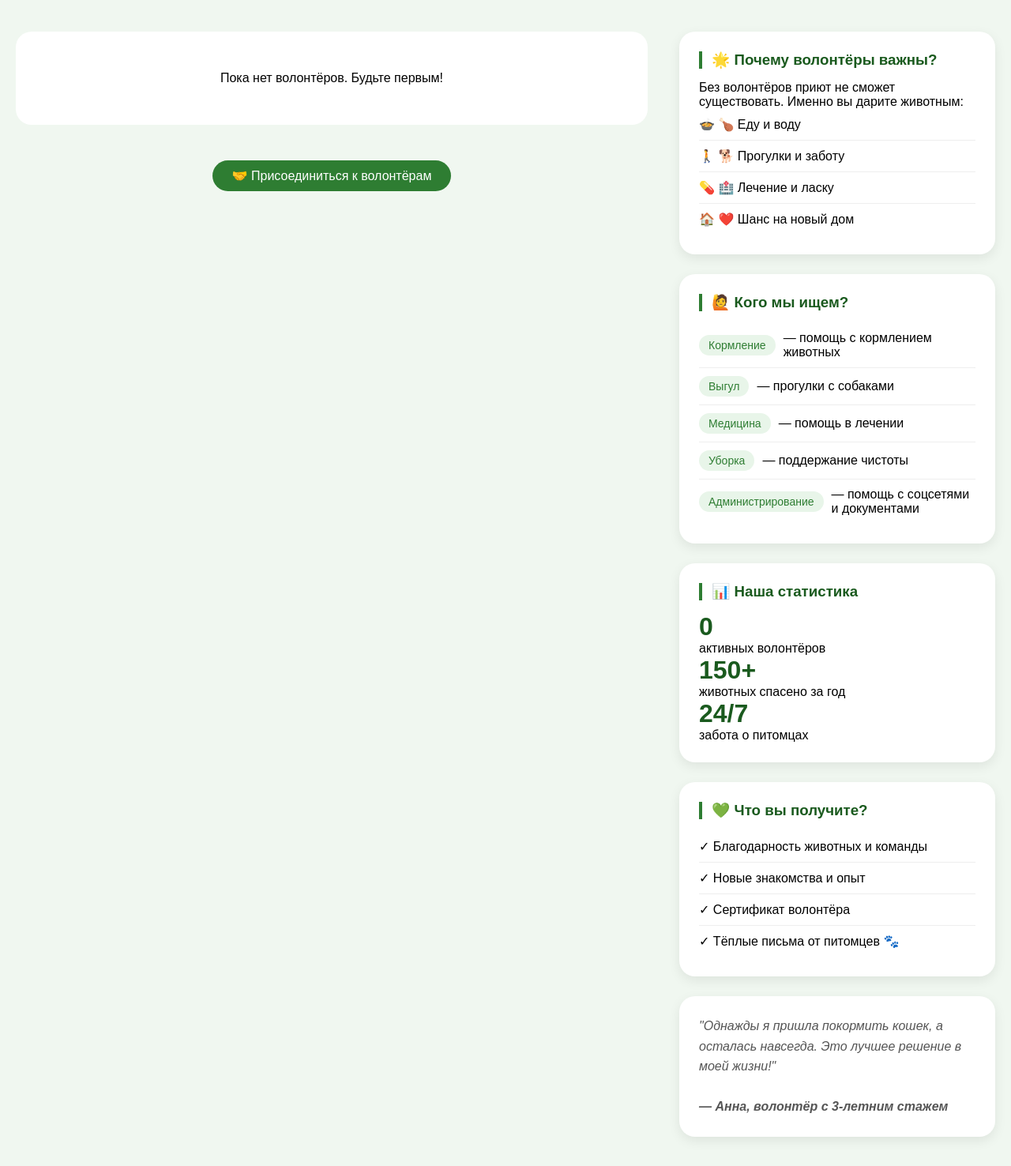
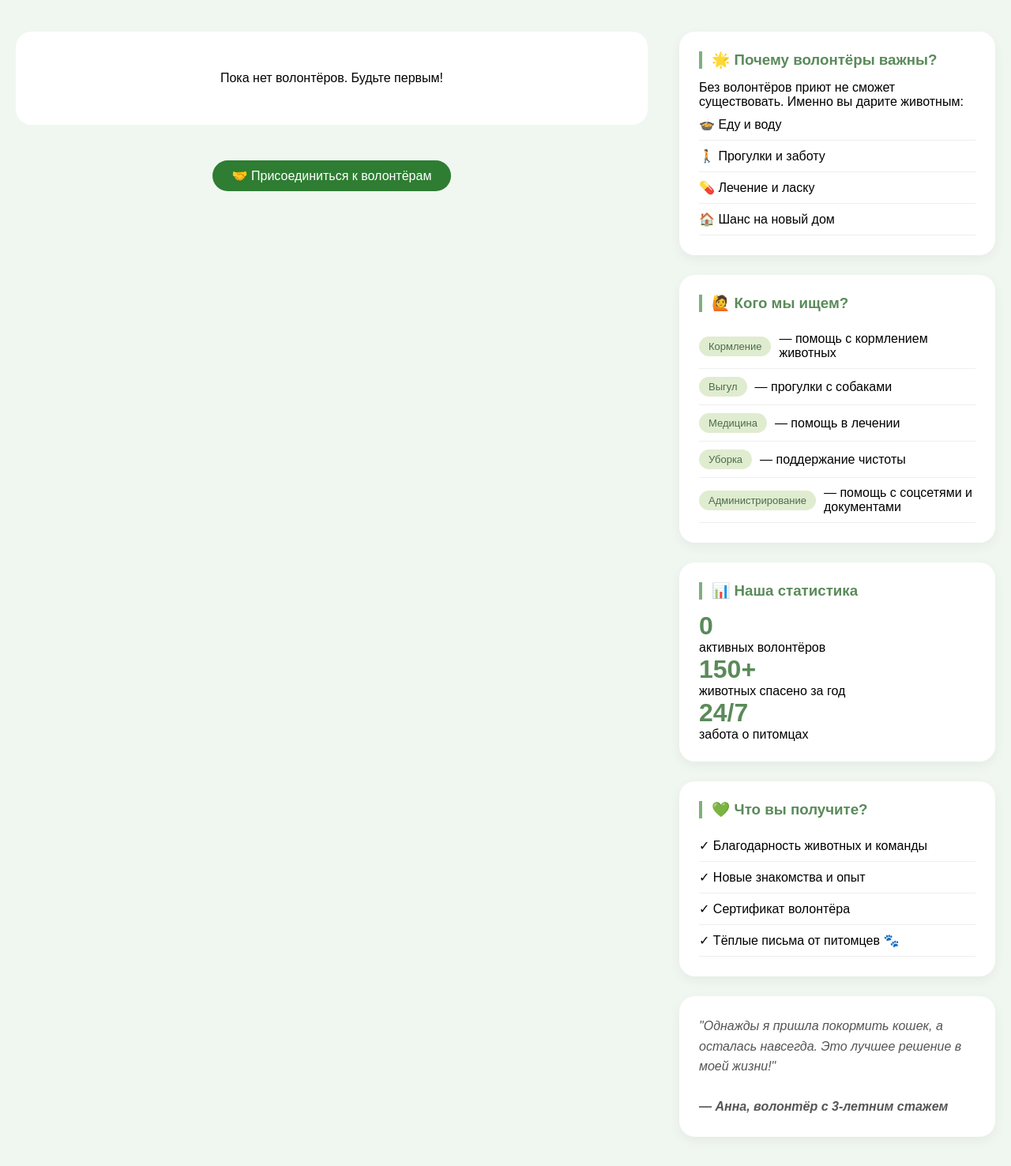
Before and after one commit to hihihahachto/SoloProject, a PHP site: page /views/volunteers.php in a window 1280 px wide. Shown: the part 188-1664 px from the top of the page at 79% size. Run offline with PHP 8.4, Linux system fonts and the light colour scheme; data that the repository does not hold is empty.

Commit message:
готово

```diff
--- a/admin/animals_edit.php
+++ b/admin/animals_edit.php
@@ -88,7 +88,7 @@ $treatment = $treatment_animal_id > 0 ? getTreatment($pdo, $treatment_animal_id)
         </div>
     <?php endif; ?>
 
-    <!-- ФОРМА ДОБАВЛЕНИЯ -->
+
     <div class="form-section">
         <h3>➕ Добавить новое животное</h3>
         <form method="POST">
@@ -128,7 +128,7 @@ $treatment = $treatment_animal_id > 0 ? getTreatment($pdo, $treatment_animal_id)
         </form>
     </div>
 
-    <!-- ФОРМА РЕДАКТИРОВАНИЯ ОСНОВНОЙ ИНФОРМАЦИИ -->
+
     <?php if ($edit): ?>
         <div class="form-section">
             <h3>✏️ Редактировать животное</h3>
@@ -172,7 +172,7 @@ $treatment = $treatment_animal_id > 0 ? getTreatment($pdo, $treatment_animal_id)
         </div>
     <?php endif; ?>
 
-    <!-- СПИСОК ЖИВОТНЫХ -->
+
     <h2>📋 Список животных</h2>
     <div style="overflow-x: auto;">
         <table style="width: 100%;">
--- a/views/volunteers.php
+++ b/views/volunteers.php
@@ -30,12 +30,12 @@ $volunteers = selectVolunteers($pdo);
             border-radius: 20px;
             padding: 25px;
             margin-bottom: 25px;
-            box-shadow: 0 5px 15px rgba(0,0,0,0.08);
+            box-shadow: 0 5px 15px rgba(0,0,0,0.05);
         }
         .info-card h3 {
-            color: #1a5a1e;
+            color: #5a8a5a;
             margin-bottom: 15px;
-            border-left: 4px solid #2e7d32;
+            border-left: 4px solid #7eb07e;
             padding-left: 12px;
         }
         .info-card ul {
@@ -49,21 +49,18 @@ $volunteers = selectVolunteers($pdo);
             align-items: center;
             gap: 10px;
         }
-        .info-card li:last-child {
-            border-bottom: none;
-        }
         .need-badge {
-            background: #e8f5e9;
-            color: #2e7d32;
+            background: #e0ecd0;
+            color: #4a6e4a;
             padding: 5px 12px;
             border-radius: 20px;
-            font-size: 14px;
+            font-size: 13px;
             font-weight: 500;
         }
         .stat-number {
             font-size: 32px;
             font-weight: 700;
-            color: #1a5a1e;
+            color: #5a8a5a;
         }
         .quote {
             font-style: italic;
@@ -85,22 +82,20 @@ $volunteers = selectVolunteers($pdo);
 </div>
 
 <div class="volunteers-page">
-
-
-
+    <!-- Левая колонка: список волонтёров -->
     <div class="volunteers-list">
         <div style="display: grid; grid-template-columns: repeat(auto-fill, minmax(280px, 1fr)); gap: 25px;">
             <?php foreach ($volunteers as $vol): ?>
                 <div class="card" style="margin:0;">
                     <?php if ($vol['photo_url']): ?>
-                        <img src="<?= $vol['photo_url'] ?>" alt="<?= $vol['full_name'] ?>" style="height: 200px;">
+                        <img src="<?= $vol['photo_url'] ?>" class="card-img-top" alt="<?= $vol['full_name'] ?>" style="height: 200px; object-fit: cover;">
                     <?php else: ?>
-                        <img src="https://via.placeholder.com/300x200?text=Волонтёр" alt="Волонтёр" style="height: 200px;">
+                        <img src="https://images.pexels.com/photos/771742/pexels-photo-771742.jpeg?auto=compress&cs=tinysrgb&w=300" class="card-img-top" alt="Волонтёр" style="height: 200px; object-fit: cover;">
                     <?php endif; ?>
-                    <div style="padding: 20px;">
-                        <h3 style="margin: 0 0 5px 0;"><?= $vol['full_name'] ?></h3>
+                    <div class="card-body">
+                        <h3 style="margin: 0 0 5px 0;"><?= htmlspecialchars($vol['full_name']) ?></h3>
                         <p style="color: #666; margin-bottom: 10px;">📞 <?= $vol['phone'] ?></p>
-                        <span class="need-badge"><?= $vol['skill'] ?></span>
+                        <span class="need-badge"><?= $vol['skill_rus'] ?></span>
                     </div>
                 </div>
             <?php endforeach; ?>
@@ -117,18 +112,16 @@ $volunteers = selectVolunteers($pdo);
         </div>
     </div>
 
-
-
-
+    <!-- Правая колонка: информация -->
     <div class="info-sidebar">
         <div class="info-card">
             <h3>🌟 Почему волонтёры важны?</h3>
             <p>Без волонтёров приют не сможет существовать. Именно вы дарите животным:</p>
             <ul>
-                <li>🍲 🍗 Еду и воду</li>
-                <li>🚶 🐕 Прогулки и заботу</li>
-                <li>💊 🏥 Лечение и ласку</li>
-                <li>🏠 ❤️ Шанс на новый дом</li>
+                <li>🍲 Еду и воду</li>
+                <li>🚶 Прогулки и заботу</li>
+                <li>💊 Лечение и ласку</li>
+                <li>🏠 Шанс на новый дом</li>
             </ul>
         </div>
 
```
Also changed, not shown: admin/volunteers_edit.php (+9 -3 lines), model/models.php (+27 -1 lines), views/animals.php (+7 -7 lines).
